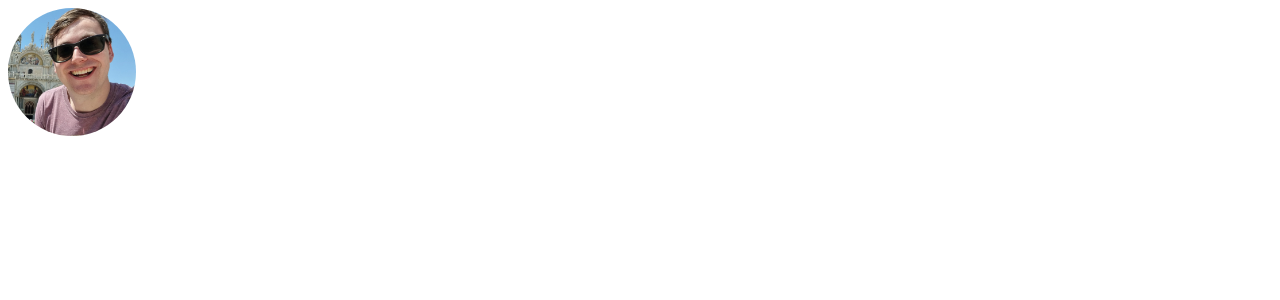
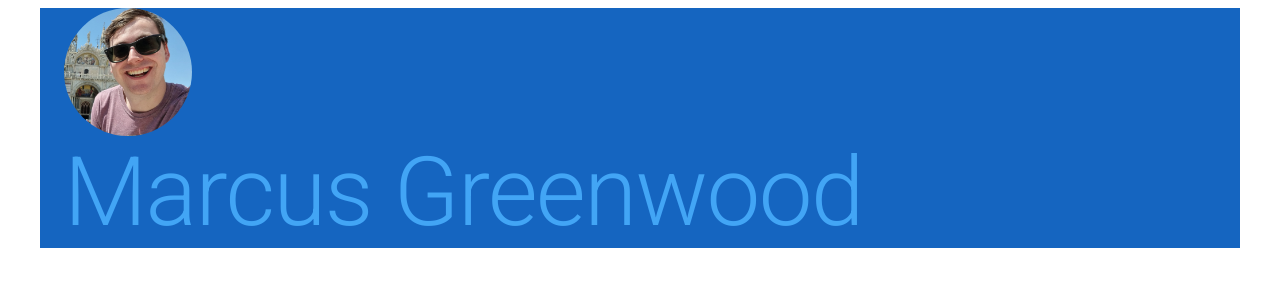
Before and after one commit to 00Greenwood/00Greenwood.github.io, a React (Vite) app: page / in a window 1280 px wide. Shown: the top 300 px of the page. Built offline with nearby package versions, Linux system fonts and the light colour scheme.

Commit message:
Add Name

```diff
--- a/index.html
+++ b/index.html
@@ -4,7 +4,7 @@
     <meta charset="UTF-8" />
     <link rel="icon" type="image/svg+xml" href="/vite.svg" />
     <meta name="viewport" content="width=device-width, initial-scale=1.0" />
-    <title>Vite + React + TS</title>
+    <title>Marcus Greenwood</title>
   </head>
   <body>
     <div id="root"></div>
--- a/package.json
+++ b/package.json
@@ -12,6 +12,7 @@
   "dependencies": {
     "@emotion/react": "^11.9.3",
     "@emotion/styled": "^11.9.3",
+    "@fontsource/roboto": "^4.5.7",
     "@mui/material": "^5.9.1",
     "react": "^18.2.0",
     "react-dom": "^18.2.0"
--- a/src/Website.tsx
+++ b/src/Website.tsx
@@ -1,14 +1,14 @@
-import { Avatar, Box } from "@mui/material";
-import { useState } from "react";
+import { Avatar, Container, Typography } from "@mui/material";
 
 export const Website = () => {
   return (
-    <>
+    <Container sx={{backgroundColor: "primary.dark"}}>
       <Avatar
         alt="Marcus Greenwood"
         src="src\assets\profile.jpg"
         sx={{ width: 128, height: 128 }}
       />
-    </>
+      <Typography variant="h1" component="div" gutterBottom color="primary.light">Marcus Greenwood</Typography>
+      </Container>
   );
 };
--- a/src/main.tsx
+++ b/src/main.tsx
@@ -1,3 +1,9 @@
+// Only need to import the font once at the entry point.
+import '@fontsource/roboto/300.css';
+import '@fontsource/roboto/400.css';
+import '@fontsource/roboto/500.css';
+import '@fontsource/roboto/700.css';
+
 import React from "react";
 import ReactDOM from "react-dom/client";
 import { Website } from "./Website";
```
Also changed, not shown: 1 other file (tests, documents, lock files or other folders).
